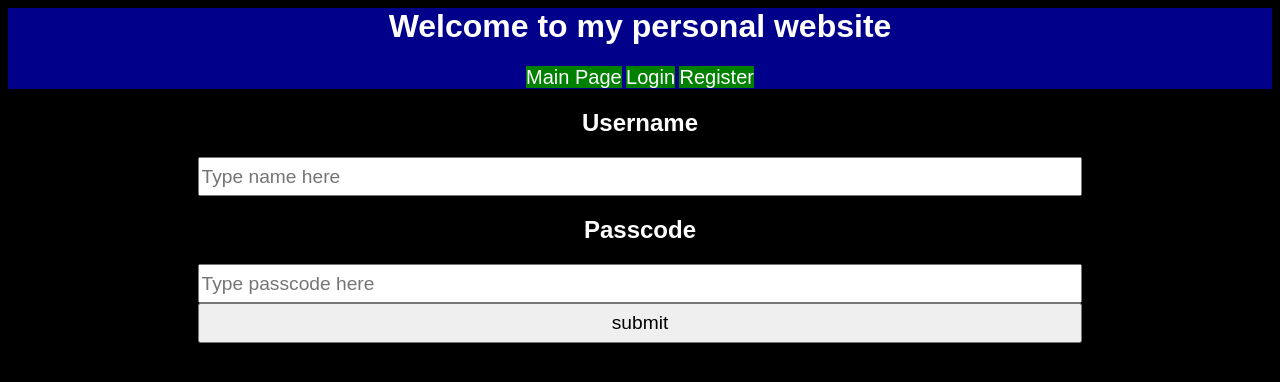
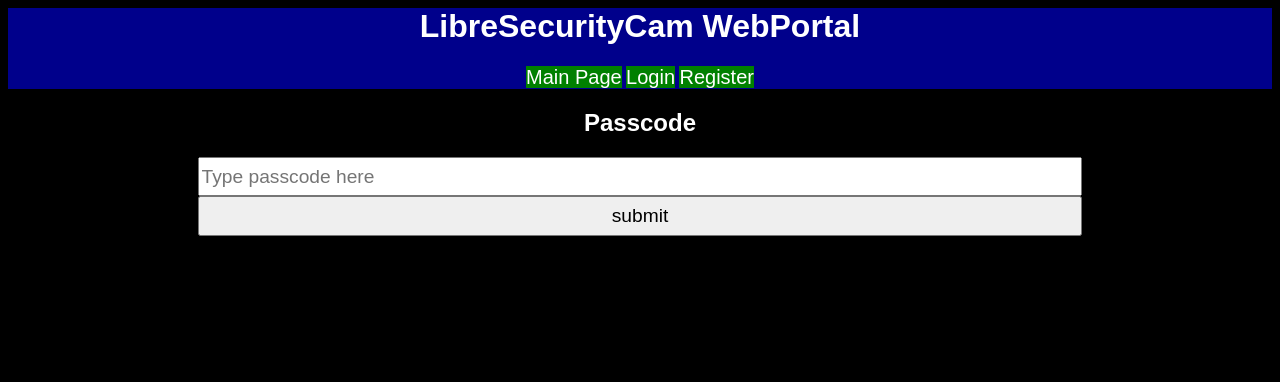
Before and after one commit to OpenSecurityCam/OpenSecurityCam, a Flask app: page /login in a window 1280 px wide. Shown: the top 382 px of the page. Run offline with Flask 2, Linux system fonts and the light colour scheme.

Commit message:
login form connected to db

```diff
--- a/WebPortal/app.py
+++ b/WebPortal/app.py
@@ -28,15 +28,16 @@ def Main():
     else:
         return render_template('html/index.html')
 
+
 @app.route('/register', methods=['POST', 'GET'])
 def register():
     if request.method == 'POST':
         username = request.form['username']
         passcodeForm = request.form['passcode']
         if passcodeForm == request.form['repeatPasscode']:
-            found_user = User.query.filter_by(passcode = passcodeForm).first()
-            if found_user:
-                flash("User found")
+            foundUser = User.query.filter_by(passcode = passcodeForm).first()
+            if foundUser:
+                flash("Can't create user with the same credentials")
                 return redirect(url_for('register'))
             else:
                 session['user'] = username
@@ -54,13 +55,18 @@ def register():
             return redirect(url_for("Main"))
         return render_template('html/register.html')
 
+
 @app.route('/login', methods=['POST', 'GET'])
 def login():
     if request.method == 'POST':
-        session['user'] = request.form['name']
-        session['password'] = request.form['passcode']
-        flashMSG.LoginSuccessful()
-        return redirect(url_for("Main"))
+        foundUser = User.query.filter_by(passcode = request.form['passcode']).first()
+        if foundUser:
+            session['user'] = foundUser.username
+            flashMSG.LoginSuccessful()
+            return redirect(url_for("Main"))
+        else:
+            flashMSG.WrongPasscode()
+            return redirect(url_for('login'))
     else:
         if 'user' in session:
             flashMSG.AlreadyLoggedIn()
@@ -71,13 +77,26 @@ def login():
 def userinfo():
     if 'user' in session:
         if request.method == 'POST':
-            session['user'] = request.form['name']
-            if request.form['currentPasscode'] == session['password']:
-                session['password'] = request.form['newPasscode']
+            usernameForm = request.form['username']
+            passcodeForm = request.form['currentPasscode']
+            newPasscodeForm = request.form['newPasscode']
+            if usernameForm and passcodeForm == newPasscodeForm:
+                foundUser = User.query.filter_by(passcode = passcodeForm).first()
+                if foundUser:
+                    foundUser.username = usernameForm
+                    db.session.commit()
+                    session['user'] = foundUser.username
+                    flashMSG.CredentialChanged()
+                    return redirect(url_for('userinfo'))
+                else:
+                    flashMSG.WrongPasscode()
+                    return redirect(url_for('userinfo'))
+            elif passcodeForm != newPasscodeForm:
+                foundUser = User.query.filter_by(passcode = passcodeForm).first()
+                if foundUser:
+                    pass
             else:
-                flash("Current Passcode is wrong")
-            flashMSG.NameChanged()
-            return render_template('html/userinfo.html', userInfo = session['user'])
+                return "Error"
         else:
             return render_template('html/userinfo.html', userInfo = session['user'])
     else:
--- a/WebPortal/entities/flashes.py
+++ b/WebPortal/entities/flashes.py
@@ -20,3 +20,9 @@ class Flashes:
 
     def PassNotMatch():
         return flash("Passwords don't match")
+
+    def WrongPasscode():
+        return flash("Wrong Passcode")
+
+    def CredentialChanged():
+        return flash("Credentials Changed")
--- a/WebPortal/templates/html/base.html
+++ b/WebPortal/templates/html/base.html
@@ -6,7 +6,7 @@
     <body>
         <div class="TopBar">
             <div class="NavBar">
-                <h1>Welcome to my personal website</h1>
+                <h1>LibreSecurityCam WebPortal</h1>
                 <div class="NavBar">
                     <a class="NavBarLink" href="/">Main Page</a>
                     {% if userInfo: %}
--- a/WebPortal/templates/html/index.html
+++ b/WebPortal/templates/html/index.html
@@ -6,6 +6,6 @@
 
 {% block body %}
 
-<h1>Hello and welcome to my personal website</h1>
-<p1 class="paragraph">My name is Petrenko, I play CS:GO! With some good moloko I plant the potato. In this fucking game, everybody is my friend, and we never surrend</p1>
+<h1>LibreSecurityCam WebPortal</h1>
+<p1 class="paragraph">This is the main page. The project is not finished yet!</p1>
 {% endblock body %}
--- a/WebPortal/templates/html/login.html
+++ b/WebPortal/templates/html/login.html
@@ -9,8 +9,6 @@
 
 {% block body %}
     <form action="#" method='POST'>
-        <h2>Username</h2>
-        <input type="text" name = "name" placeholder="Type name here"/>
         <h2>Passcode</h2>
         <input type="password" name = "passcode" placeholder="Type passcode here"/>
         <input type="submit" value="submit"/>
--- a/WebPortal/templates/html/userinfo.html
+++ b/WebPortal/templates/html/userinfo.html
@@ -10,10 +10,10 @@
    <h2>Hello, {{userInfo}}</h2>
    <form action="#" method='POST'>
         <h3>Change name:</h3>
-        <input type="text" name = "name" placeholder="Type new name here"/>
+        <input type="text" name = "username" placeholder="Type new username here"/>
         <h3>Change password:</h3>
-        <input type="password" name = "currentPasscode" placeholder="Enter current password"/>
-        <input type="password" name = "newPasscode" placeholder="Enter new password"/>
+        <input type="password" name = "currentPasscode" placeholder="Enter current passcode"/>
+        <input type="password" name = "newPasscode" placeholder="Enter new passcode"/>
         <input type="submit" value="submit"/>
     </form>
 {% endblock body %}
```
